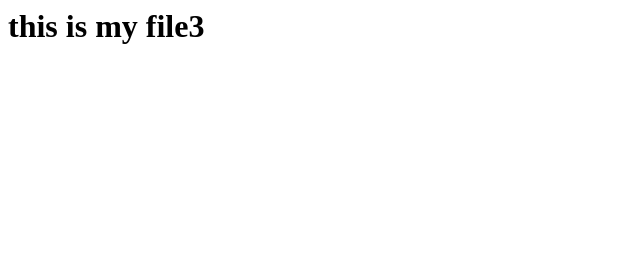
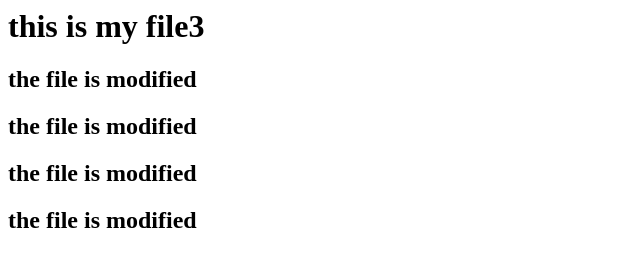
Before and after one commit to priti-dalvi/radram-repo1, a plain HTML site: page file3.html in a window 1280 px wide. Shown: the whole page, without its empty margins (0-640 px from the left). Drawn offline with Linux system fonts and the light colour scheme.

Commit message:
modified the file file3.html

```diff
--- a/file3.html
+++ b/file3.html
@@ -1,6 +1,10 @@
 <html>
 <body>
     <h1>this is my file3</h1>
+    <h2> the file is modified</h2>
+    <h2> the file is modified</h2>
+    <h2> the file is modified</h2>
+    <h2> the file is modified</h2>
 
 </body>
 </html>
```
